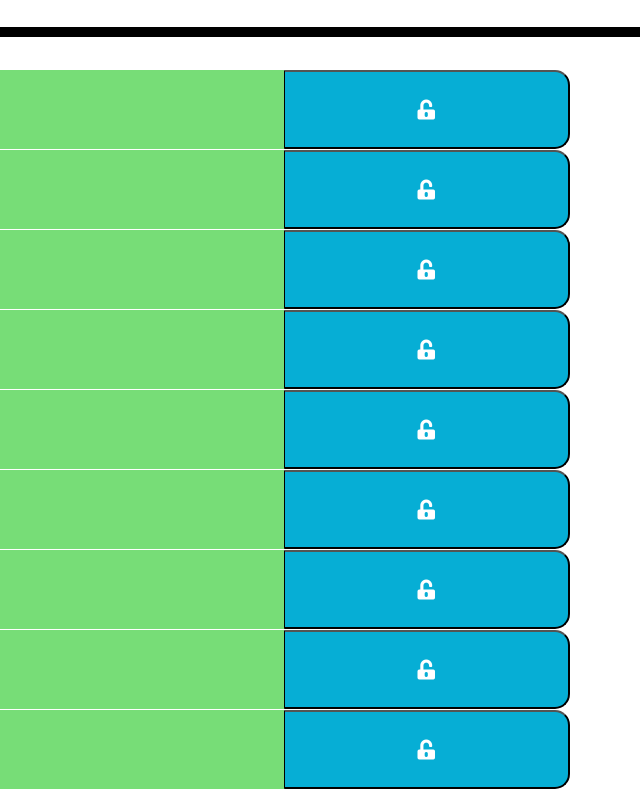
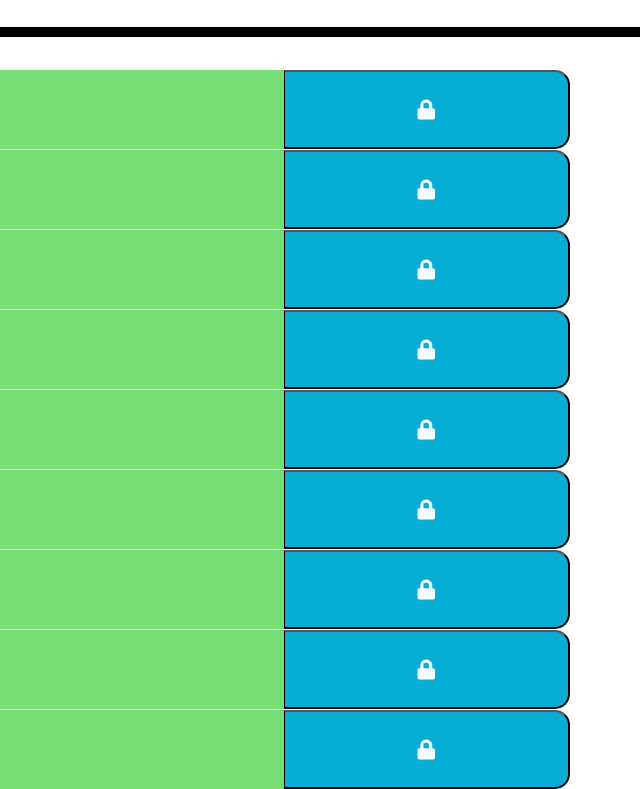
Before and after one commit to madsterest/homework-week-5, a plain HTML site: page index.html in a window 1280 px wide. Shown: the part 267-1056 px from the top of the page, 640-1280 px from the left. Drawn offline with nearby package versions, Linux system fonts and the light colour scheme.

```diff
--- a/index.html
+++ b/index.html
@@ -33,47 +33,47 @@
       <div class="row">
         <div class="col hour" data-time="09">9am</div>
         <textarea id="text-one" class="col-6"></textarea>
-        <button class="col saveBtn fas fa-unlock-alt" id="one"></button>
+        <button class="col saveBtn fas fa-lock" id="one"></button>
       </div>
       <div class="row">
         <div class="col hour" data-time="10">10am</div>
         <textarea id="text-two" class="col-6"></textarea>
-        <button class="col saveBtn fas fa-unlock-alt" id="two"></button>
+        <button class="col saveBtn fas fa-lock" id="two"></button>
       </div>
       <div class="row">
         <div class="col hour" data-time="11">11am</div>
         <textarea id="text-three" class="col-6"></textarea>
-        <button class="col saveBtn fas fa-unlock-alt" id="three"></button>
+        <button class="col saveBtn fas fa-lock" id="three"></button>
       </div>
       <div class="row">
         <div class="col hour" data-time="12">12pm</div>
         <textarea id="text-four" class="col-6"></textarea>
-        <button class="col saveBtn fas fa-unlock-alt" id="four"></button>
+        <button class="col saveBtn fas fa-lock" id="four"></button>
       </div>
       <div class="row">
         <div class="col hour" data-time="13">1pm</div>
         <textarea id="text-five" class="col-6"></textarea>
-        <button class="col saveBtn fas fa-unlock-alt" id="five"></button>
+        <button class="col saveBtn fas fa-lock" id="five"></button>
       </div>
       <div class="row">
         <div class="col hour" data-time="14">2pm</div>
         <textarea id="text-six" class="col-6"></textarea>
-        <button class="col saveBtn fas fa-unlock-alt" id="six"></button>
+        <button class="col saveBtn fas fa-lock id="six"></button>
       </div>
       <div class="row">
         <div class="col hour" data-time="15">3pm</div>
         <textarea id="text-seven" class="col-6"></textarea>
-        <button class="col saveBtn fas fa-unlock-alt" id="seven"></button>
+        <button class="col saveBtn fas fa-lock" id="seven"></button>
       </div>
       <div class="row">
         <div class="col hour" data-time="16">4pm</div>
         <textarea id="text-eight" class="col-6"></textarea>
-        <button class="col saveBtn fas fa-unlock-alt" id="eight"></button>
+        <button class="col saveBtn fas fa-lock" id="eight"></button>
       </div>
       <div class="row">
         <div class="col hour" data-time="17">5pm</div>
         <textarea id="text-nine" class="col-6"></textarea>
-        <button class="col saveBtn fas fa-unlock-alt" id="nine"></button>
+        <button class="col saveBtn fas fa-lock" id="nine"></button>
       </div>
     </div>
 
```
Also changed, not shown: assets/coloured-tasks.png (added), assets/daily-planner-screenshot-updated.png (renamed from daily-planner-screenshot-updated.png), assets/local-storage.png (added), 2 other files.
